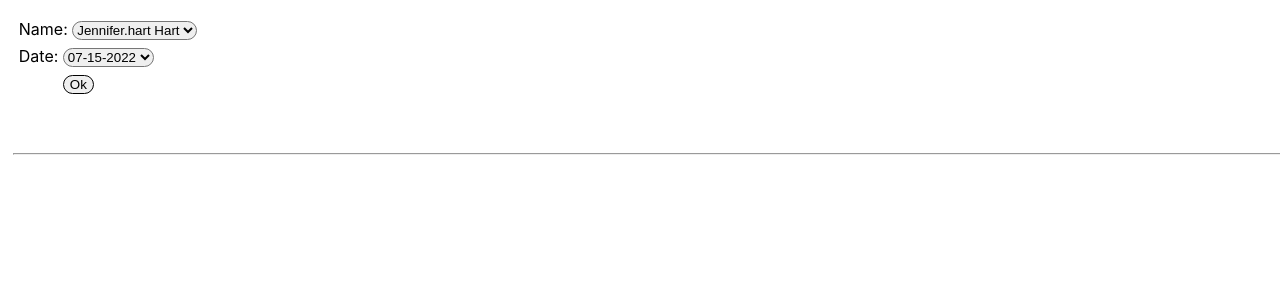
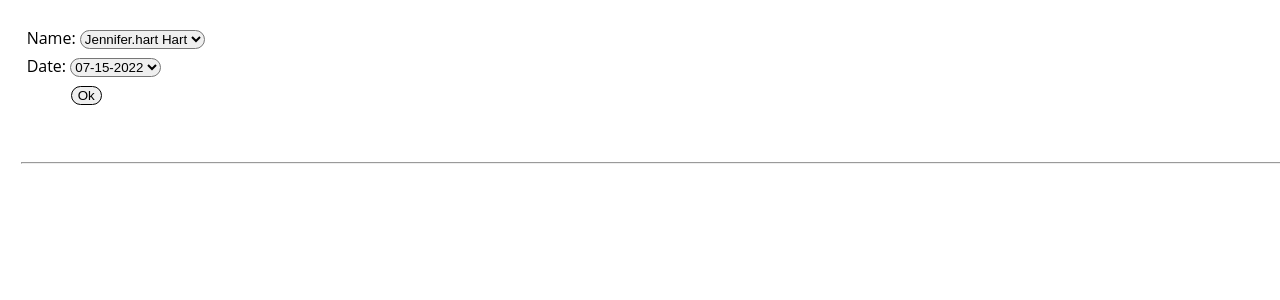
Before and after one commit to diablo3775/timeline-work-2, a React (Create React App) app: page / in a window 1280 px wide. Shown: the top 300 px of the page. Built offline with nearby package versions, Linux system fonts and the light colour scheme.

Commit message:
Update index.css

```diff
--- a/src/index.css
+++ b/src/index.css
@@ -1,10 +1,5 @@
 body {
-  margin: 0;
-  font-family: -apple-system, BlinkMacSystemFont, 'Segoe UI', 'Roboto', 'Oxygen',
-    'Ubuntu', 'Cantarell', 'Fira Sans', 'Droid Sans', 'Helvetica Neue',
-    sans-serif;
-  -webkit-font-smoothing: antialiased;
-  -moz-osx-font-smoothing: grayscale;
+  font-family: 'Open Sans', sans-serif;
 }
 
 code {
```
